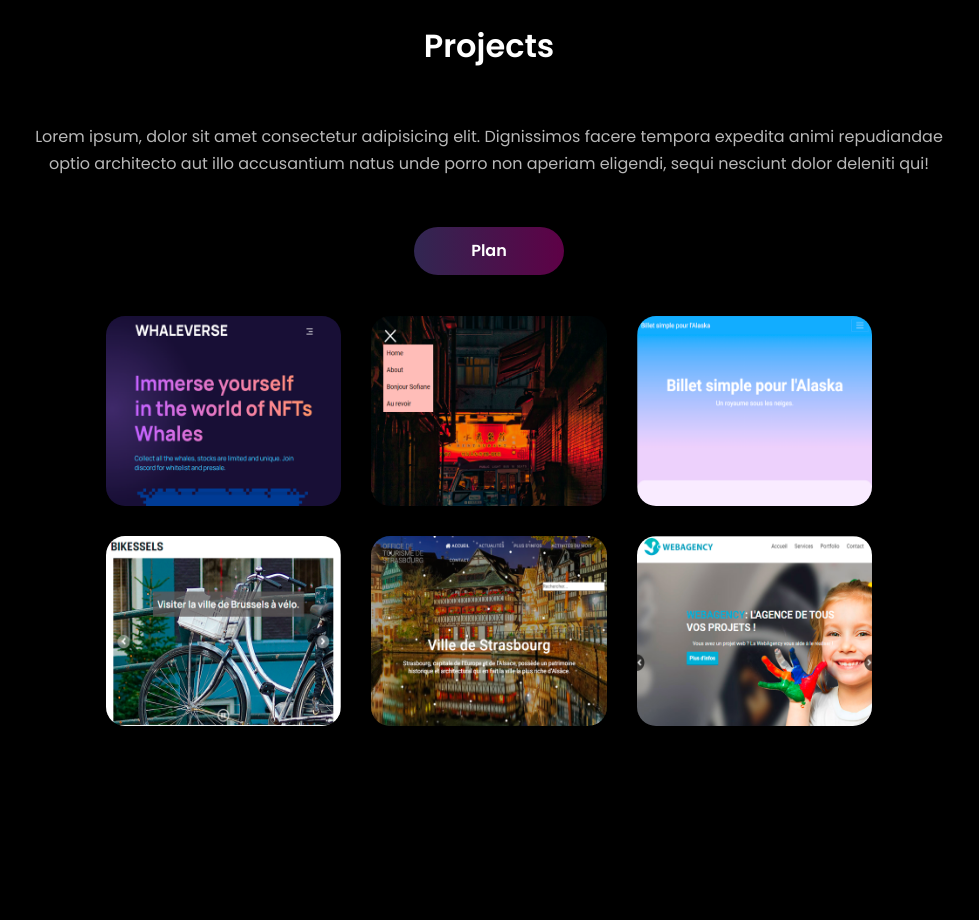
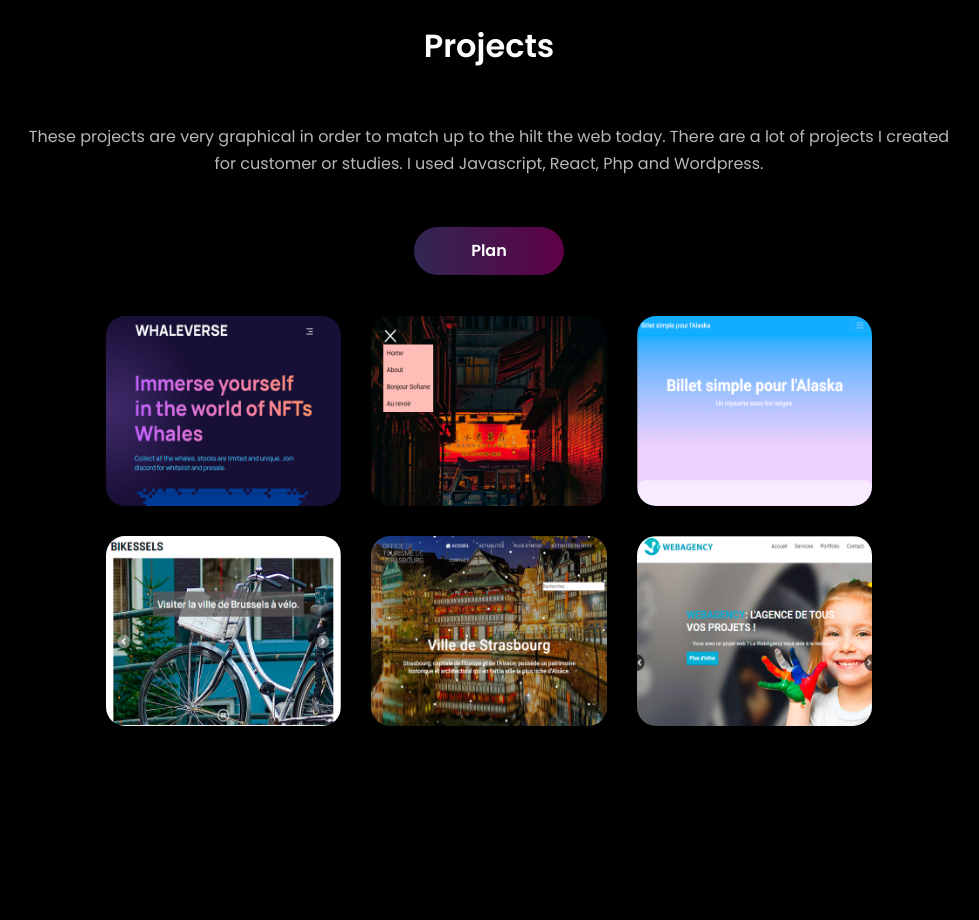
Before and after one commit to MezianeS/portfolio-v3, a React (Create React App) app: page / in a window 1280 px wide. Shown: the part 1540-2460 px from the top of the page, without its empty margins (151-1130 px from the left). Built offline with nearby package versions, Linux system fonts and the light colour scheme.

Commit message:
Update Projects.jsx

```diff
--- a/src/components/projects/Projects.jsx
+++ b/src/components/projects/Projects.jsx
@@ -34,7 +34,7 @@ const Projects = () => {
       <div className="container projects__container">
         <div className='projects__entete'>
           <h2 id="Projects" className='projects__entete--title'>Projects</h2>
-          <p className='projects__entete--text'>Lorem ipsum, dolor sit amet consectetur adipisicing elit. Dignissimos facere tempora expedita animi repudiandae optio architecto aut illo accusantium natus unde porro non aperiam eligendi, sequi nesciunt dolor deleniti qui!</p>
+          <p className='projects__entete--text'>These projects are very graphical in order to match up to the hilt the web today. There are a lot of projects I created for customer or studies. I used Javascript, React, Php and Wordpress.</p>
         </div>
         <div className='projects__menu'>
           <div className="projects__menu--button">
```
